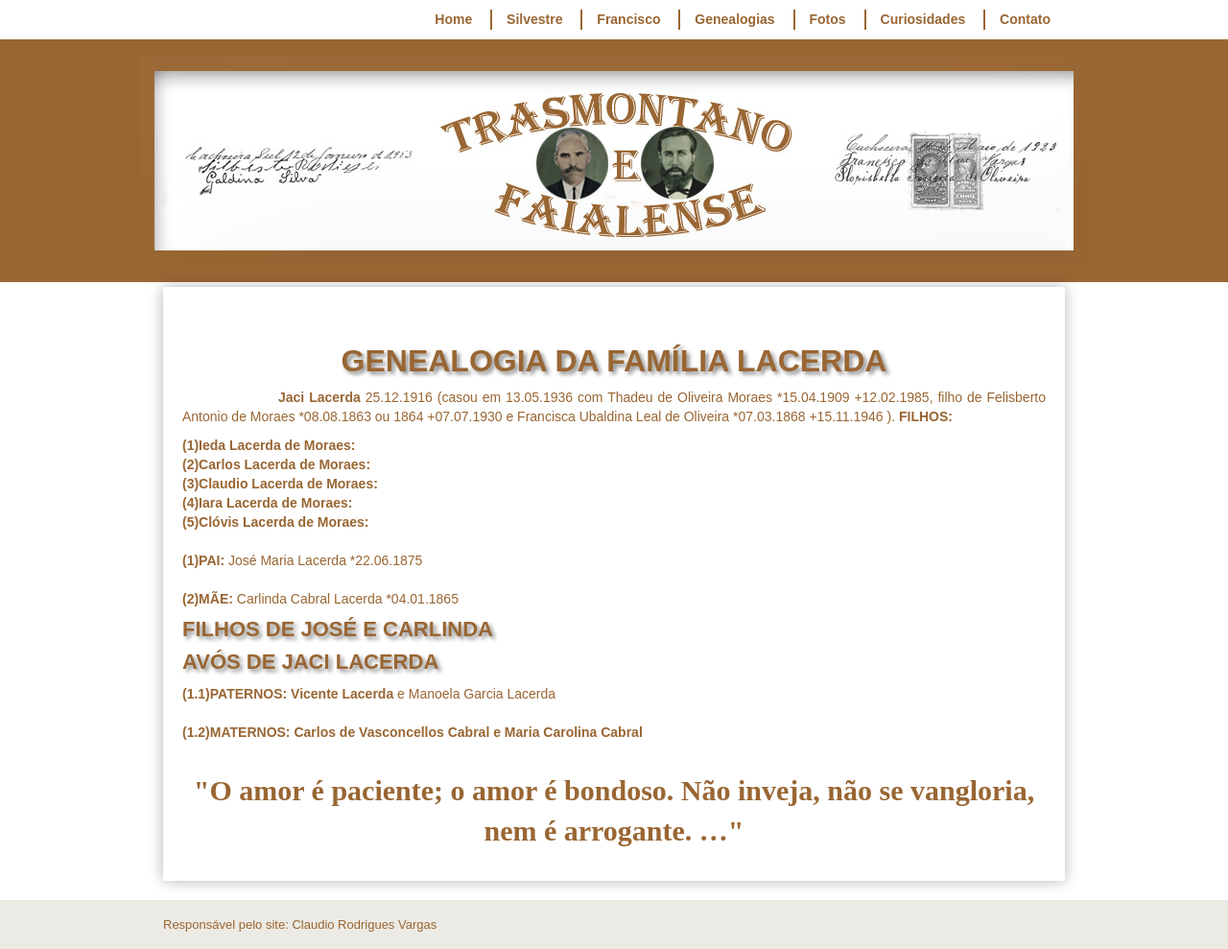
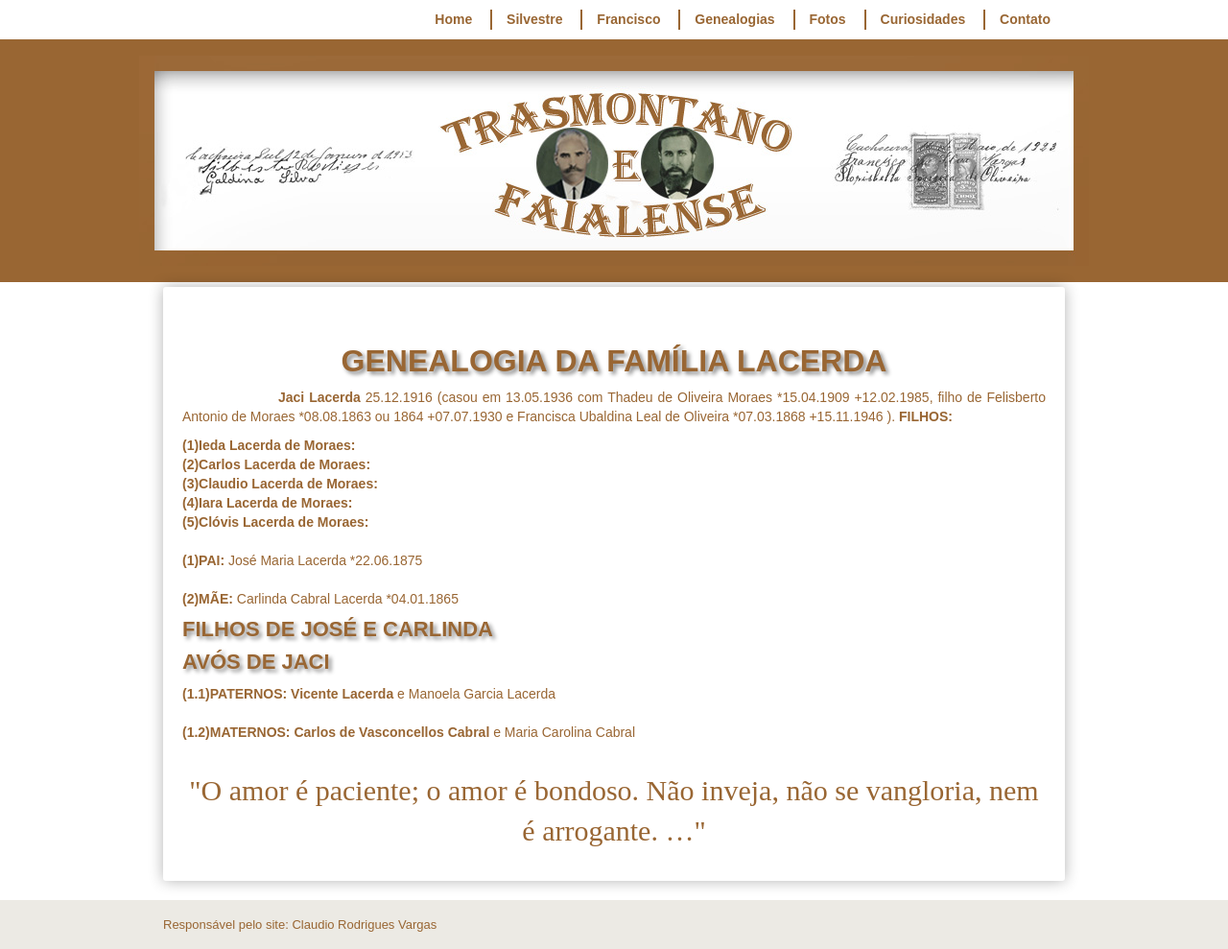
Before and after one commit to claudiovargas1955/claudiovargas1955.github.io, a Jekyll site: the page built from _pages/familia-lacerda.html, in a window 1280 px wide. Shown: the whole page at 96% size. Built offline with Jekyll 4.4.1, drawn with Linux system fonts in a browser that asks for light colours; some web fonts are replaced.

Commit message:
Update familia-lacerda.html

```diff
--- a/_pages/familia-lacerda.html
+++ b/_pages/familia-lacerda.html
@@ -110,10 +110,10 @@
 
 <h4>FILHOS DE JOSÉ E CARLINDA</h4>
 
-<h4>AVÓS DE JACI LACERDA</h4>
+<h4>AVÓS DE JACI</h4>
 <p><b>(1.1)PATERNOS: Vicente Lacerda </b>e Manoela Garcia Lacerda <br><br>
 
-<b>(1.2)MATERNOS: Carlos de Vasconcellos Cabral e Maria Carolina Cabral <br><br>
+<b>(1.2)MATERNOS: Carlos de Vasconcellos Cabral </b>e Maria Carolina Cabral <br><br>
 
 
 <p style="text-align:center; color:#996633; font-size:30px; font-family: 'Rancho', cursive ">"O amor é paciente; o amor é bondoso. Não inveja, não se vangloria, nem é arrogante. …"</p>
```
